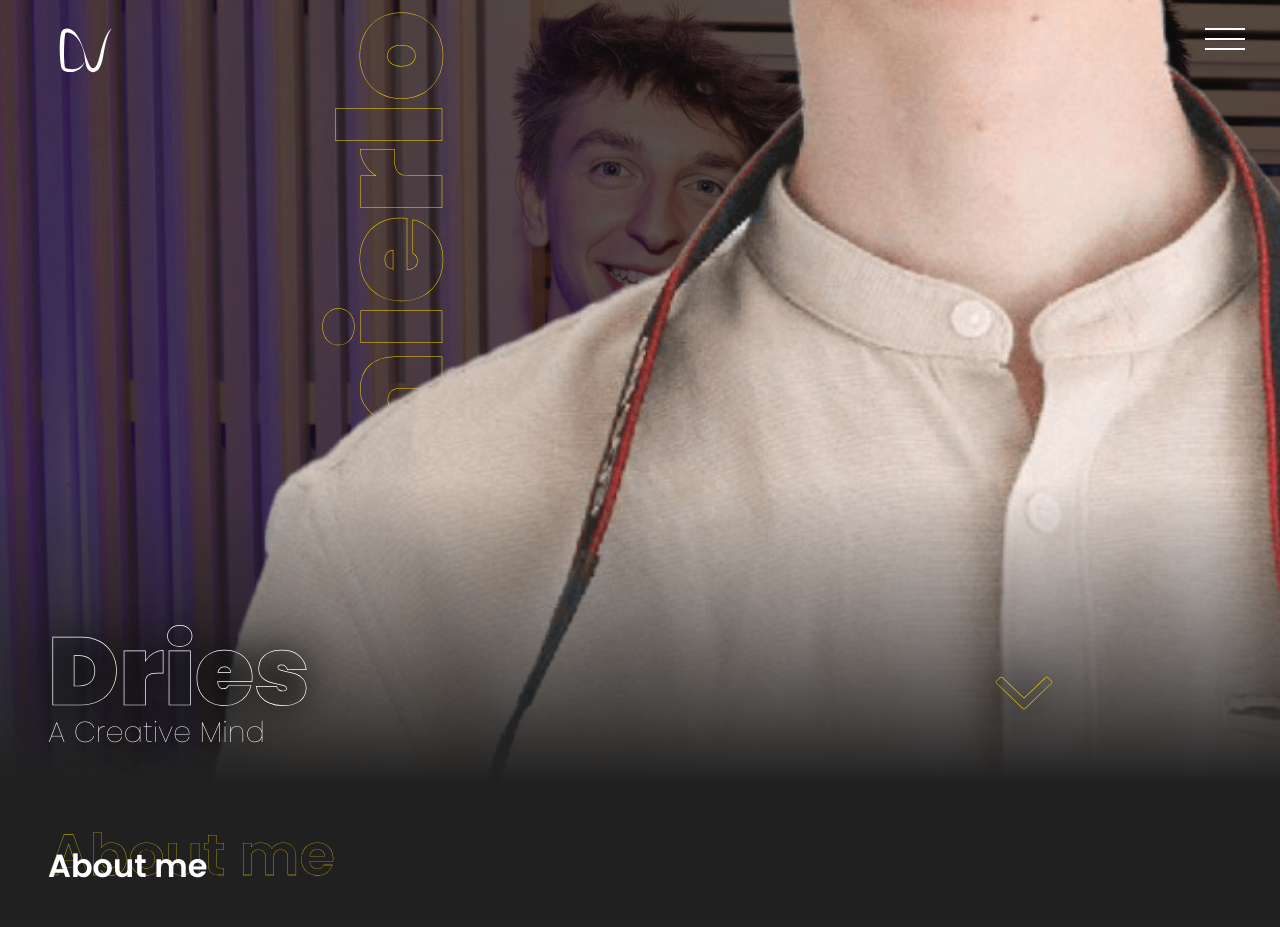
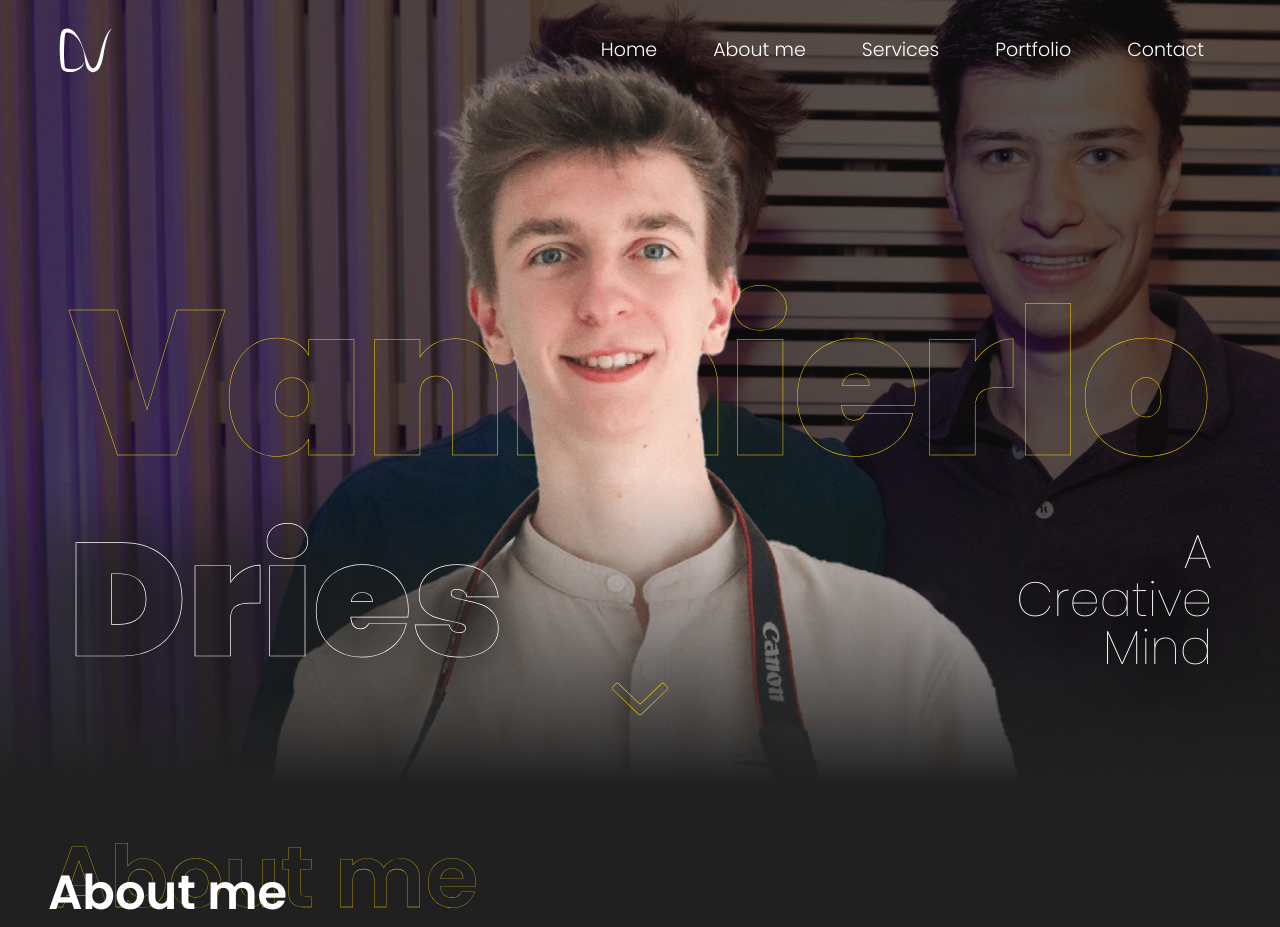
Before and after one commit to DriesVanmierlo/portfolio-site, a React (Create React App) app: page / in a window 1280 px wide. Shown: the top 927 px of the page. Built offline with nearby package versions, Linux system fonts and the light colour scheme.

Commit message:
feat(responsive): start of making site responsive for wide screens

```diff
--- a/src/components/header/Header.js
+++ b/src/components/header/Header.js
@@ -1,22 +1,43 @@
-import React from 'react'
+import React, { useEffect, useState } from 'react'
 import './header.css'
 import logo from '../../assets/images/DV-logo-white.svg'
 
 function Header() {
+
+    const [innerWidth, setWidth] = useState(window.innerWidth);
+
+    useEffect(() => {
+        window.addEventListener('resize', function(event) {
+            setWidth(this.window.innerWidth);
+        }, true);
+    })
+
   return (
     <header className='header'>
         <figure className='header-figure'>
             <img className='header-image' src={logo} alt="Dries Vanmierlo logo" />
         </figure>
+        {setNavMenu(innerWidth)}
+    </header>
+  )
+}
 
-        <div className="hamburger-menu">
+function closeMenu(){
+    document.getElementById('menu__toggle').checked = false;
+}
+
+export default Header
+
+function setNavMenu(width){
+    if(width < 1024){
+        return <div className="hamburger-menu">
         <input id="menu__toggle" type="checkbox" />
         <label className="menu__btn" for="menu__toggle">
             <span></span>
         </label>
 
         <nav className="menu__box" onClick={closeMenu}>
-                <a exact activeClassName='menu__item-active' className="menu__item" href="/">Home</a>
+            <a exact activeClassName='menu__item-active' className="menu__item" href="#home">Home</a>
             <a className="menu__item" href="#about">About me</a>
             <a className="menu__item" href="#services">Services</a>
             <a className="menu__item" href="#portfolio">Portfolio</a>
@@ -28,12 +49,13 @@ function Header() {
             </div>
         </nav>
     </div>
-    </header>
-  )
+    } else {
+        return <nav className='nav-bar-list'>
+        <a className="nav-bar-item" href='#home' >Home</a>
+        <a className="nav-bar-item" href='#about' >About me</a>
+        <a className="nav-bar-item" href='#services' >Services</a>
+        <a className="nav-bar-item" href='#portfolio' >Portfolio</a>
+        <a className="nav-bar-item" href='#contact' >Contact</a>
+        </nav>
     }
-
-function closeMenu(){
-    document.getElementById('menu__toggle').checked = false;
 }
-
-export default Header
--- a/src/components/header/header.css
+++ b/src/components/header/header.css
@@ -142,3 +142,58 @@
     }
 
   }
+
+  @media only screen and (min-width: 1024px){
+
+    .header {
+      width: calc(100% - 96px);
+    }
+
+    .nav-bar-list{
+      display: flex;
+      height: 100%;
+      align-items: center;
+      margin: 0;
+      padding: 0;
+      list-style: none;
+    }
+
+    .nav-bar-item {
+      /* transition: 0.5s ease; */
+      text-decoration: none;
+      color: var(--white);
+      margin: 12px 28px;
+      font-size: 19px;
+      font-weight: 300;
+      border: none;
+
+      display: block;
+      position: relative;
+      overflow: hidden;
+
+      padding-bottom: 5px;
+      padding-top: 5px;
+    }
+
+    .nav-bar-item:before {
+      content: '';
+      position: absolute;
+      left: -100%;
+      bottom: 0;
+      /* background-color: var(--yellow); */
+      background-image: linear-gradient(90deg, var(--darker-yellow), var(--yellow) 50%);
+        box-shadow: 0px 0px 3px 0px var(--lighter-yellow-50);
+      height: 1px;
+      width: 100%;
+      z-index: -1;
+      transition: 0.5s ease;
+
+      margin-bottom: 5px;
+    }
+
+    .nav-bar-item:hover:before {
+      transition: 0.5s ease;
+      left: 0;
+    }
+
+  }
--- a/src/screens/BannerScreen.js
+++ b/src/screens/BannerScreen.js
@@ -7,7 +7,7 @@ import profilePicture from '../assets/images/profile_transparent.png'
 
 function BannerScreen() {
   return (
-    <div className='banner-screen-container'>
+    <div id='home' className='banner-screen-container'>
         <BackgroundImage className='banner-screen-background' image={background_placeholder} opacity={0.7} />
         <div className='banner-screen-content-container'>
             <div className='banner-vanmierlo'>Vanmierlo</div>
@@ -16,7 +16,7 @@ function BannerScreen() {
             </figure>
             <div className='banner-gradient'></div>
             <div className="banner-main-content">
-              <div>
+              <div className='banner-lowerthird'>
                 <div className='banner-dries'>Dries</div>
                 <p className='banner-slogan'>A Creative Mind</p>
               </div>
--- a/src/screens/styles/aboutScreen.css
+++ b/src/screens/styles/aboutScreen.css
@@ -87,3 +87,20 @@
     }
 
 }
+
+@media only screen and (min-width: 1024px){
+
+    .about-main-title {
+        font-size: 3em;
+        margin-top: 45px;
+    }
+
+    .about-background-title {
+        font-size: 5.4em;
+    }
+
+    .about-text {
+        width: 40%;
+    }
+
+}
--- a/src/screens/styles/bannerScreen.css
+++ b/src/screens/styles/bannerScreen.css
@@ -21,8 +21,8 @@
     position: absolute;
     margin: 0;
     bottom: 0;
-    width: 165%;
-    height: auto;
+    max-height: 95vh;
+    width: 150%;
 }
 
 .banner-image {
@@ -116,8 +116,9 @@
 @media only screen and (min-width: 768px){
 
     .banner-figure{
-        width: 130%;
-        padding-left: 15%;
+        height: 95vh;
+        width: auto;
+        min-width: 95vh;
     }
 
     .banner-vanmierlo {
@@ -142,3 +143,66 @@
         padding-bottom: 30px;
     }
 }
+
+@media only screen and (min-width: 1024px){
+
+    .banner-screen-container {
+        width: 100%;
+    }
+
+    .banner-figure {
+        height: 95%;
+        width: 100%;
+        padding: 0;
+        text-align: center;
+    }
+
+    .banner-image {
+        height: 100%;
+        width: auto;
+        margin: auto;
+    }
+
+    .banner-vanmierlo {
+        transform: none;
+        font-size: 16vw;
+        right: 0;
+        width: 100%;
+        text-align: center;
+        top: calc(40vh - 7vw);
+    }
+
+    .banner-lowerthird {
+        width: 100%;
+        display: flex;
+        justify-content: space-between;
+    }
+
+    .banner-main-content{
+      width: calc(100% - 136px);
+      padding: 0 68px 0 68px;
+      bottom: 10%;
+      text-shadow: 0px 0px 60px var(--black-20);
+    }
+
+    .banner-dries {
+        font-size: 10em;
+    }
+
+    .banner-slogan{
+        position: unset;
+        font-size: 3em;
+        align-self: center;
+        width: 20%;
+        text-align: right;
+        line-height: 100%;
+    }
+
+    .banner-arrow {
+        right: unset;
+        width: calc(100% - 136px);
+        margin: auto;
+        padding-bottom: 0;
+    }
+
+}
--- a/src/screens/styles/portfolioScreen.css
+++ b/src/screens/styles/portfolioScreen.css
@@ -120,6 +120,18 @@
     background: var(--yellow) !important;
 }
 
+.swiper-scrollbar {
+    margin: 15px 0 15px 0 !important;
+}
+
+.swiper-scrollbar-drag:hover {
+    height: 25px !important;
+}
+
+.swiper-scrollbar:hover {
+    height: 25px !important;
+}
+
 @media only screen and (max-width: 767px){
     .portfolio-swiper-slide{
         width: 75% !important;
@@ -162,3 +174,23 @@
         height: 500px !important;
     }
 }
+
+@media only screen and (min-width: 1024px){
+
+    .portfolio-main-title {
+        font-size: 3em;
+        margin-top: 45px;
+    }
+
+    .portfolio-background-title {
+        font-size: 5.4em;
+    }
+
+    .portfolio-carousel {
+        padding-top: 50px;
+    }
+
+    .portfolio-swiper-slide {
+        max-height: 50vh !important;
+    }
+}
--- a/src/screens/styles/servicesScreen.css
+++ b/src/screens/styles/servicesScreen.css
@@ -49,3 +49,11 @@
     }
 
 }
+
+@media only screen and (min-width: 1024){
+
+    .services-screen-container {
+        height:60vh;
+    }
+
+}
```
Lines whose indentation alone changed are shown as unchanged.
